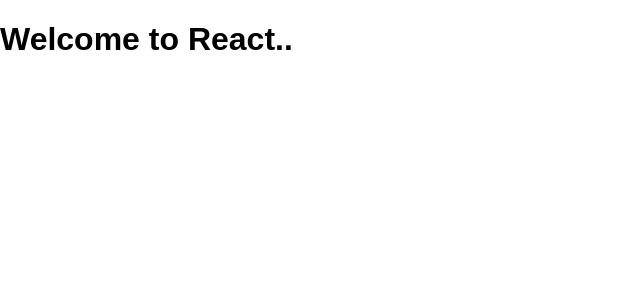
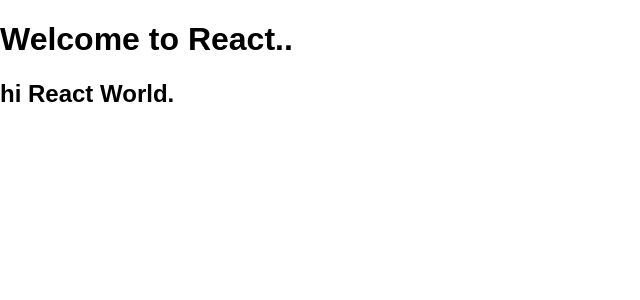
Before and after one commit to hedyatullah/my-app, a React (Create React App) app: page / in a window 1280 px wide. Shown: the top 300 px of the page, without its empty margins (0-640 px from the left). Built offline with nearby package versions, Linux system fonts and the light colour scheme.

Commit message:
Update App.ja

```diff
--- a/src/App.js
+++ b/src/App.js
@@ -7,6 +7,7 @@
     return (
       <div>
         <h1>Welcome to React..</h1>
+        <h2>hi React World.</h2>
       </div>
     );
   }
```
